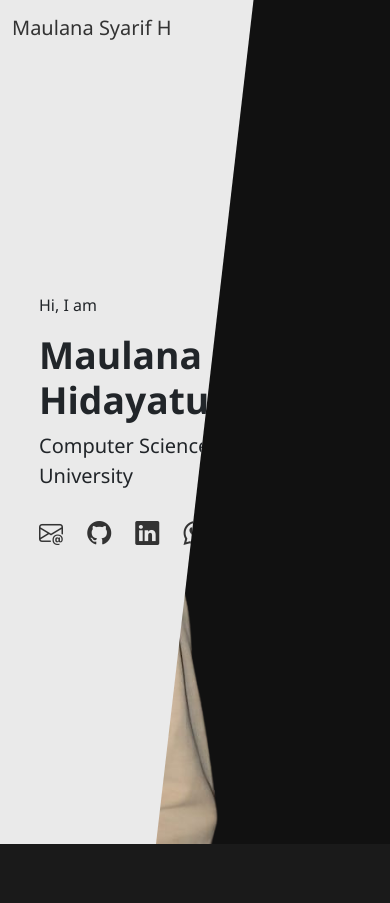
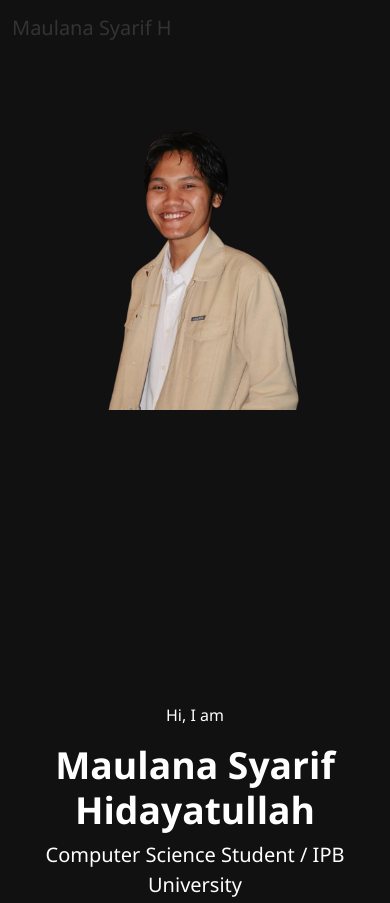
Before and after one commit to m4ulanaash/MaulanaSyairifH.io, a plain HTML site: page index.html in a window 390 px wide. Shown: the top 903 px of the page. Drawn offline with nearby package versions, Linux system fonts and the light colour scheme.

Commit message:
bismillah bisa

```diff
--- a/style.css
+++ b/style.css
@@ -166,3 +166,52 @@ main section {
   color: white;
   padding: 60px 20px;
 }
+@media (max-width: 768px) {
+  .hero-container {
+    flex-direction: column;
+    display: flex;
+    min-height: 100vh;
+    background-color: var(--dark-bg);
+  }
+
+  .hero-background {
+    position: relative;
+    width: 100%;
+    height: auto;
+    justify-content: center;
+    align-items: center;
+    background-color: transparent;
+  }
+
+  .hero-background img {
+    height: auto;
+    width: 70%;
+    margin: 0 auto;
+  }
+
+  .hero-foreground {
+    position: relative;
+    clip-path: none;
+    background-color: transparent;
+    display: flex;
+    justify-content: center;
+    align-items: center;
+    padding: 30px 20px;
+    text-align: center;
+  }
+
+  .hero-text-content {
+    padding: 0;
+    max-width: 90%;
+    color: var(--light-text);
+  }
+
+  .social-icons {
+    justify-content: center;
+    margin-top: 20px;
+  }
+
+  .social-icons a {
+    margin: 0 10px;
+  }
+}
```
